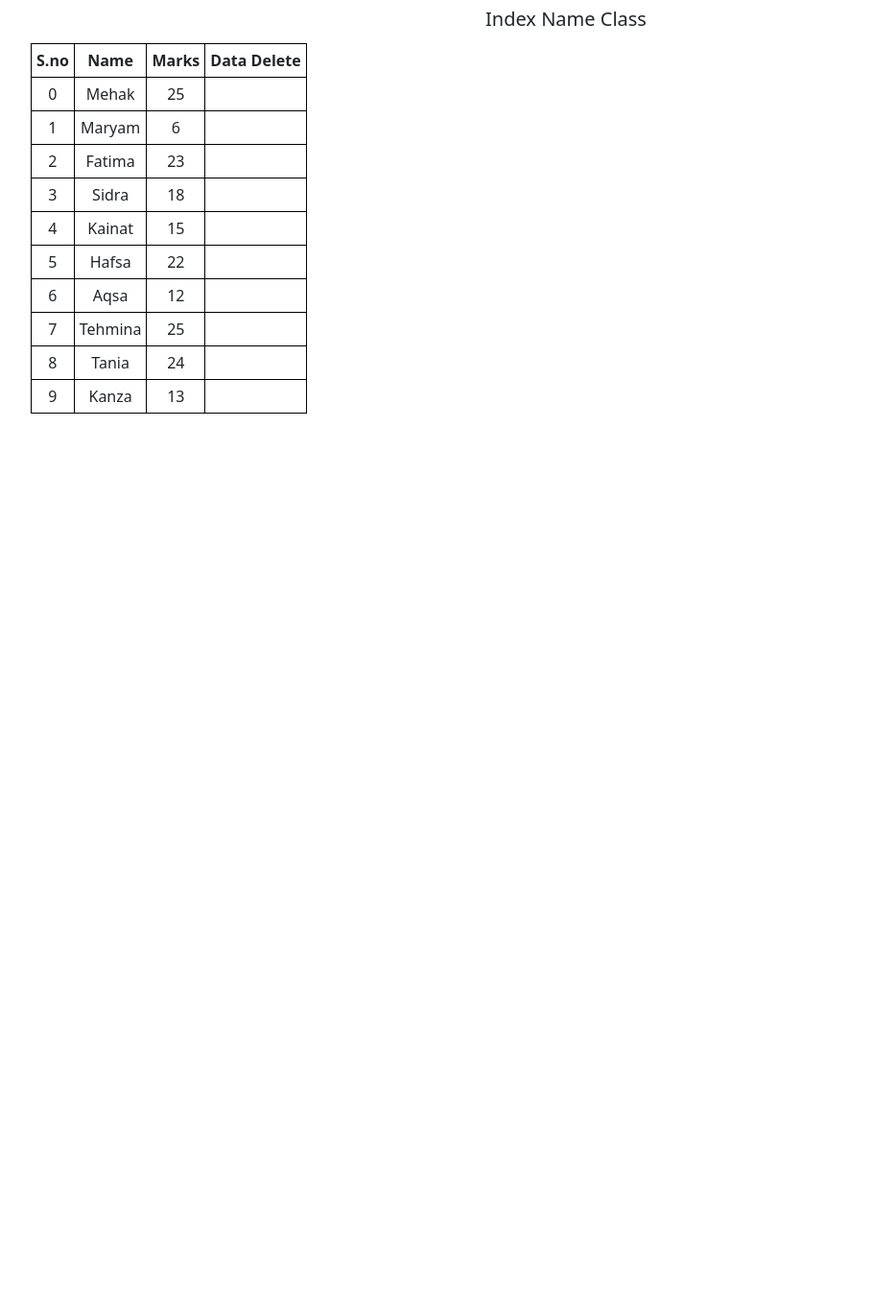
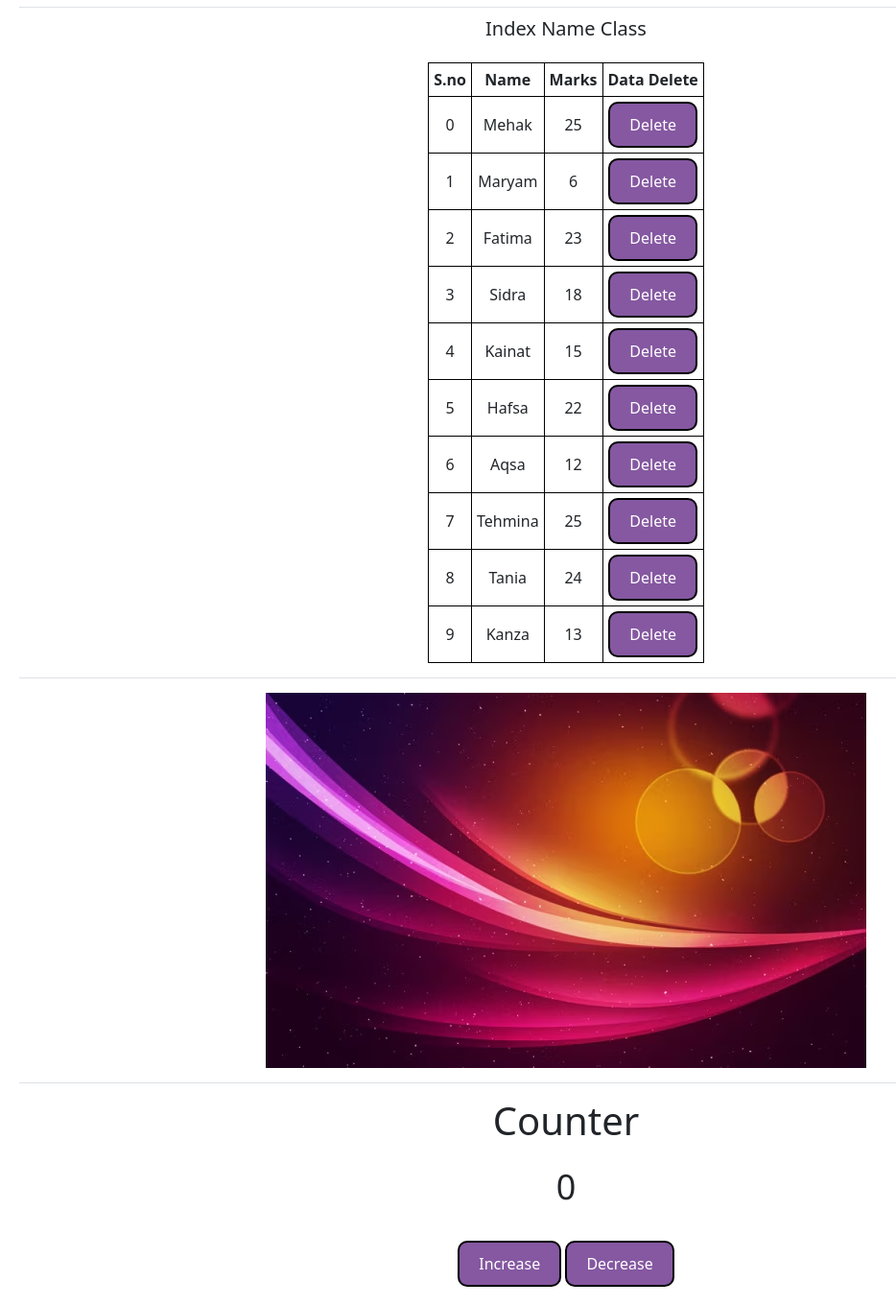
Before and after one commit to Aeiman-Fayyaz/JS-Assignment-10-Chap-43-48, a plain HTML site: page index.html in a window 1280 px wide. Shown: the part 441-1801 px from the top of the page at 96% size, without its empty margins (50-984 px from the left). Before the commit the page ends 887 px from the top, so only its background shows below. Drawn offline with Linux system fonts and the light colour scheme.

Commit message:
code update

```diff
--- a/app.js
+++ b/app.js
@@ -14,8 +14,7 @@ function greet() {
 // ANSWER 2
 
 function thanksForPurchasing() {
-    alert("Order confirm \nThanks for Purchasing")
-
+  alert("Order confirm \nThanks for Purchasing");
 }
 
 // QUESTION 3
@@ -25,6 +24,16 @@ function thanksForPurchasing() {
 
 // ANSWER 3
 
+function deleteRow() {
+  let deleteButtons = document.querySelectorAll(" .deleteRow");
+  deleteButtons.forEach((button) => {
+    button.addEventListener("click", function () {
+      deleteButtons.closest("tr").remove();
+      console.log(deleteButtons);
+
+    });
+  });
+}
 
 // QUESTION 4
 // Display an image in browser. Change the picture on mouseover and set the
@@ -32,6 +41,42 @@ function thanksForPurchasing() {
 
 // ANSWER 4
 
+let coverImg = document.getElementById("coverImg")
+
+coverImg.addEventListener("mouseover" , function(){
+  coverImg.src = "./Images/cover3.avif"
+})
+
+coverImg.addEventListener("mouseout" , function(){
+  coverImg.src = "./Images/cover2.avif"
+})
+
 // QUESTION 5
+// Show a counter in browser. Counter should increase on click on increase
+// button and decrease on click on decrease button. And show updated counter
+// value in browser.
 
 // ANSWER 5
+
+let couter = 0
+// Getting counter
+let countdoc = document.getElementById("value")
+
+// Get elements
+
+let increaseBtn = document.getElementById("increase-btn")
+let decreaseBtn = document.getElementById("decrease-btn")
+
+function counterUpdate() {
+  countdoc.textContent = couter
+
+}
+
+increaseBtn.addEventListener("click" , function(){
+  couter++
+  counterUpdate()
+})
+decreaseBtn.addEventListener("click" , function(){
+  couter--
+  counterUpdate()
+})
--- a/index.html
+++ b/index.html
@@ -16,10 +16,12 @@
 
     <!-- ANSWER 1 -->
 
-    <div class="border-bottom">
-        <h3>OnCllick Attribute on ANCHOR tag:</h3>
+    <div class="border-bottom d-flex justify-content-center">
+        <div>
+            <h3>OnCllick Attribute on ANCHOR tag:</h3>
 
-        <a href="JavaScript:void(0)" onclick="greet()">Order Placed!</a>
+            <a href="JavaScript:void(0)" onclick="greet()">Order Placed!</a>
+        </div>
     </div>
 
     <!-- QUESTION 2 -->
@@ -60,8 +62,8 @@
 
     <!-- ANSWER 3 -->
 
-    <div class="container text-center">
-        <table>
+    <div class="container text-center border-bottom">
+        <table class="d-flex justify-content-center">
             <h5>Index Name Class</h5>
             <tr>
                 <th>S.no</th>
@@ -69,55 +71,65 @@
                 <th>Marks</th>
                 <th>Data Delete</th>
             </tr>
-            <tr>
+            <tr class="deleteRow">
                 <td>0</td>
                 <td>Mehak</td>
                 <td>25</td>
+                <td><button>Delete</button></td>
             </tr>
-            <tr>
+            <tr class="deleteRow">
                 <td>1</td>
                 <td>Maryam</td>
                 <td>6</td>
+                <td><button>Delete</button></td>
             </tr>
-            <tr>
+            <tr class="deleteRow">
                 <td>2</td>
                 <td>Fatima</td>
                 <td>23</td>
+                <td><button>Delete</button></td>
             </tr>
-            <tr>
+            <tr class="deleteRow">
                 <td>3</td>
                 <td>Sidra</td>
                 <td>18</td>
+                <td><button>Delete</button></td>
             </tr>
-            <tr>
+            <tr class="deleteRow">
                 <td>4</td>
                 <td>Kainat</td>
                 <td>15</td>
+                <td><button>Delete</button></td>
             </tr>
-            <tr>
+            <tr class="deleteRow">
                 <td>5</td>
                 <td>Hafsa</td>
                 <td>22</td>
+                <td><button>Delete</button></td>
             </tr>
-            <tr>
+            <tr class="deleteRow">
                 <td>6</td>
                 <td>Aqsa</td>
                 <td>12</td>
+                <td><button>Delete</button></td>
             </tr>
-            <tr>
+            <tr class="deleteRow">
                 <td>7</td>
                 <td>Tehmina</td>
                 <td>25</td>
+                <td><button>Delete</button></td>
             </tr>
-            <tr>
+            <tr class="deleteRow">
                 <td>8</td>
                 <td>Tania</td>
                 <td>24</td>
+                <td><button>Delete</button></td>
             </tr>
-            <tr>
+            <tr class="deleteRow">
                 <td>9</td>
                 <td>Kanza</td>
                 <td>13</td>
+                <td><button>Delete</button></td>
             </tr>
         </table>
     </div>
@@ -128,9 +140,30 @@
 
     <!-- ANSWER 4 -->
 
+    <div class="container d-flex justify-content-center border-bottom">
+        <div class="coverImg">
+            <img src="./Images/cover2.avif" alt="cover" id="coverImg">
+        </div>
+    </div>
+
     <!-- QUESTION 5 -->
+    <!-- Show a counter in browser. Counter should increase on click on increase
+    button and decrease on click on decrease button. And show updated counter
+    value in browser. -->
 
     <!-- ANSWER 5 -->
+     <div class="container d-flex justify-content-center">
+        <div>
+            <h1 class="text-center">Counter</h1>
+            <div class="counter" id = "value">
+                0
+            </div>
+            <div class="pt-4">
+                <button id = "increase-btn" class="increase">Increase</button>
+                <button id = "decrease-btn" class="decrease">Decrease</button>
+            </div>
+        </div>
+     </div>
 
 
 
--- a/style.css
+++ b/style.css
@@ -1,10 +1,11 @@
-*{
+* {
     padding: 5px;
 }
+
 /* QUESTION 1
 Show an alert box on click on a link. */
 
-a{
+a {
     text-decoration: none;
 }
 
@@ -12,7 +13,7 @@ a{
 Display some Mobile images in browser. On click on an
 image Show the message in alert to user.  */
 
-.mobileImages{
+.mobileImages {
     border: 2px solid rgb(49, 112, 144);
 }
 
@@ -33,7 +34,34 @@ table td {
     border: 1px solid black;
 }
 
+
 /* QUESTION 4
 Display an image in browser. Change the picture on mouseover and set the
 first picture on mouseout.
  */
+
+/* QUESTION 5
+Show a counter in browser. Counter should increase on click on increase
+button and decrease on click on decrease button. And show updated counter
+value in browser. */
+
+.counter{
+    font-family: 'Segoe UI', sans-serif;
+    font-size: 36px;
+    text-align: center;
+}
+button{
+    padding: 10px 20px;
+    border: 2px solid black;
+    border-radius: 10px !important;
+    background-color: rgba(78, 12, 119, 0.687);
+    color: white;
+}
+.increase:hover{
+    background-color: green;
+    color: white;
+}
+.decrease:hover{
+    background-color: red;
+    color: white;
+}
```
Also changed, not shown: Images/cover1.webp (added), Images/cover2.avif (added), Images/cover3.avif (added).
